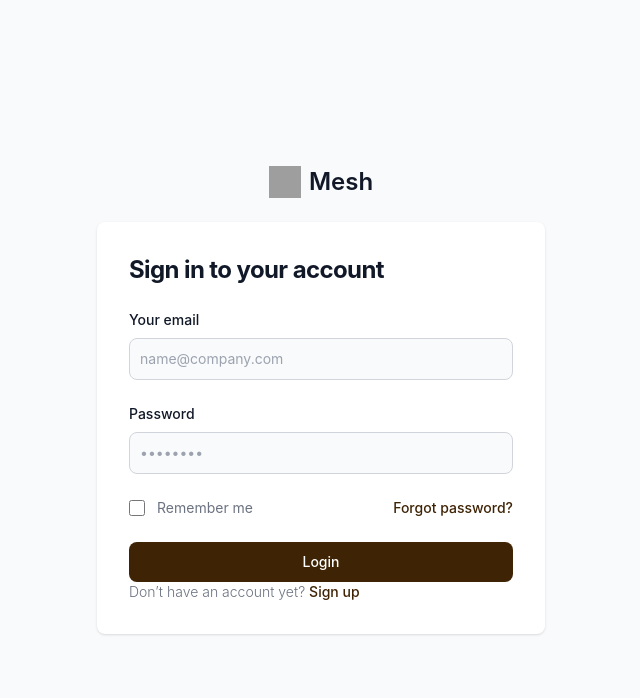
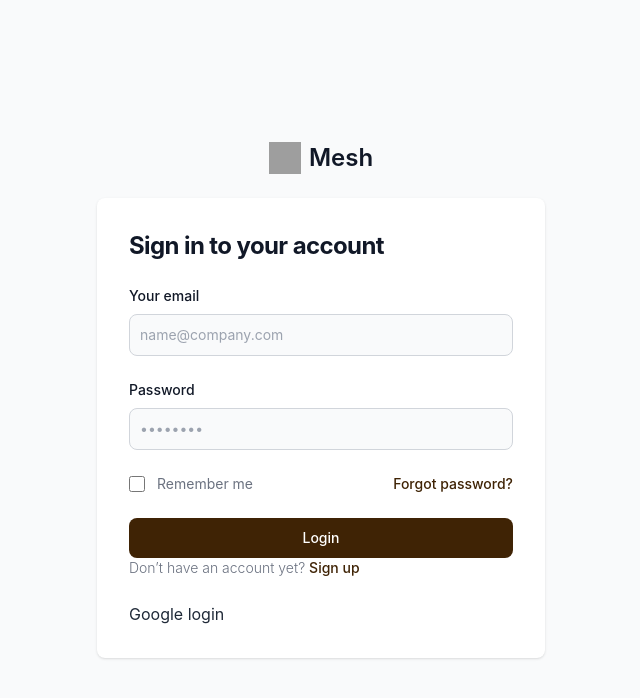
Before and after one commit to Emranhossainshuvo/Mesh-client, a React (Vite) app: page /login in a window 1280 px wide. Shown: the top 698 px of the page, without its empty margins (319-959 px from the left). Built offline with nearby package versions, Linux system fonts and the light colour scheme; grey boxes are pictures that could not be loaded.

Commit message:
google login functionality added in the login and sign up page

```diff
--- /dev/null
+++ b/src/Pages/About/About.jsx
@@ -0,0 +1,11 @@
+import React from 'react';
+
+const About = () => {
+    return (
+        <div>
+           <p>This is about page</p>
+        </div>
+    );
+};
+
+export default About;
--- a/src/Pages/Login/Login.jsx
+++ b/src/Pages/Login/Login.jsx
@@ -1,5 +1,7 @@
+import { useContext } from "react";
 import { Helmet } from "react-helmet-async";
 import { Link } from "react-router-dom";
+import { AuthContext } from "../../Providers/AuthProvider";
 
 const Login = () => {
 
@@ -11,6 +13,19 @@ const Login = () => {
     const user = {email, password}
     console.log(user);
   }
+
+  const { googleLogin } = useContext(AuthContext);
+
+  const handleGoogle = () => {
+    googleLogin()
+    .then(res => {
+      const user = res.user;
+      console.log(user)
+    })
+    .catch(error => {
+      console.log(error)
+    })
+  };
 
   return (
     <>
@@ -105,6 +120,7 @@ const Login = () => {
                   </p>
                 </Link>
               </form>
+                <button onClick={handleGoogle}>Google login</button>
             </div>
           </div>
         </div>
--- a/src/Pages/SignUp/SignUp.jsx
+++ b/src/Pages/SignUp/SignUp.jsx
@@ -128,8 +128,8 @@ const SignUp = () => {
                     </a>
                   </p>
                 </Link>
+              </form>
                 <button onClick={handleGoogle}>googleLogin</button>
-              </form>
             </div>
           </div>
         </div>
--- a/src/Routes/Routes.jsx
+++ b/src/Routes/Routes.jsx
@@ -6,6 +6,7 @@ import Home from "../Pages/Home/Home/Home";
 import ErrorElement from "../Pages/ErrorElement/ErrorElement";
 import Login from "../Pages/Login/Login";
 import SignUp from "../Pages/SignUp/SignUp";
+import About from "../Pages/About/About";
 
 export const router = createBrowserRouter([
     {
@@ -24,6 +25,10 @@ export const router = createBrowserRouter([
         {
             path: '/signup',
             element: <SignUp></SignUp>
+        },
+        {
+          path: '/about',
+          element: <About></About>
         }
       ]
     },
--- a/src/Shared/Navbar/Navbar.jsx
+++ b/src/Shared/Navbar/Navbar.jsx
@@ -41,20 +41,22 @@ const Navbar = () => {
           </button>
         </div>
 
-        <div className={`lg:flex ${isOpen ? 'block' : 'hidden'}`}>
+        <div className={`lg:flex ${isOpen ? "block" : "hidden"}`}>
           <a
             href="#"
             className="block mt-4 lg:inline-block lg:mt-0 text-white hover:text-gray-500 mr-4"
           >
             Home
           </a>
+          <Link to='/about'>
             <a
               href="#"
               className="block mt-4 lg:inline-block lg:mt-0 text-white hover:text-gray-500 mr-4"
             >
               About
             </a>
-          <Link to='/login'>
+          </Link>
+          <Link to="/login">
             <a
               href="#"
               className="block mt-4 lg:inline-block lg:mt-0 text-white hover:text-gray-500"
```
Lines whose indentation alone changed are shown as unchanged.
